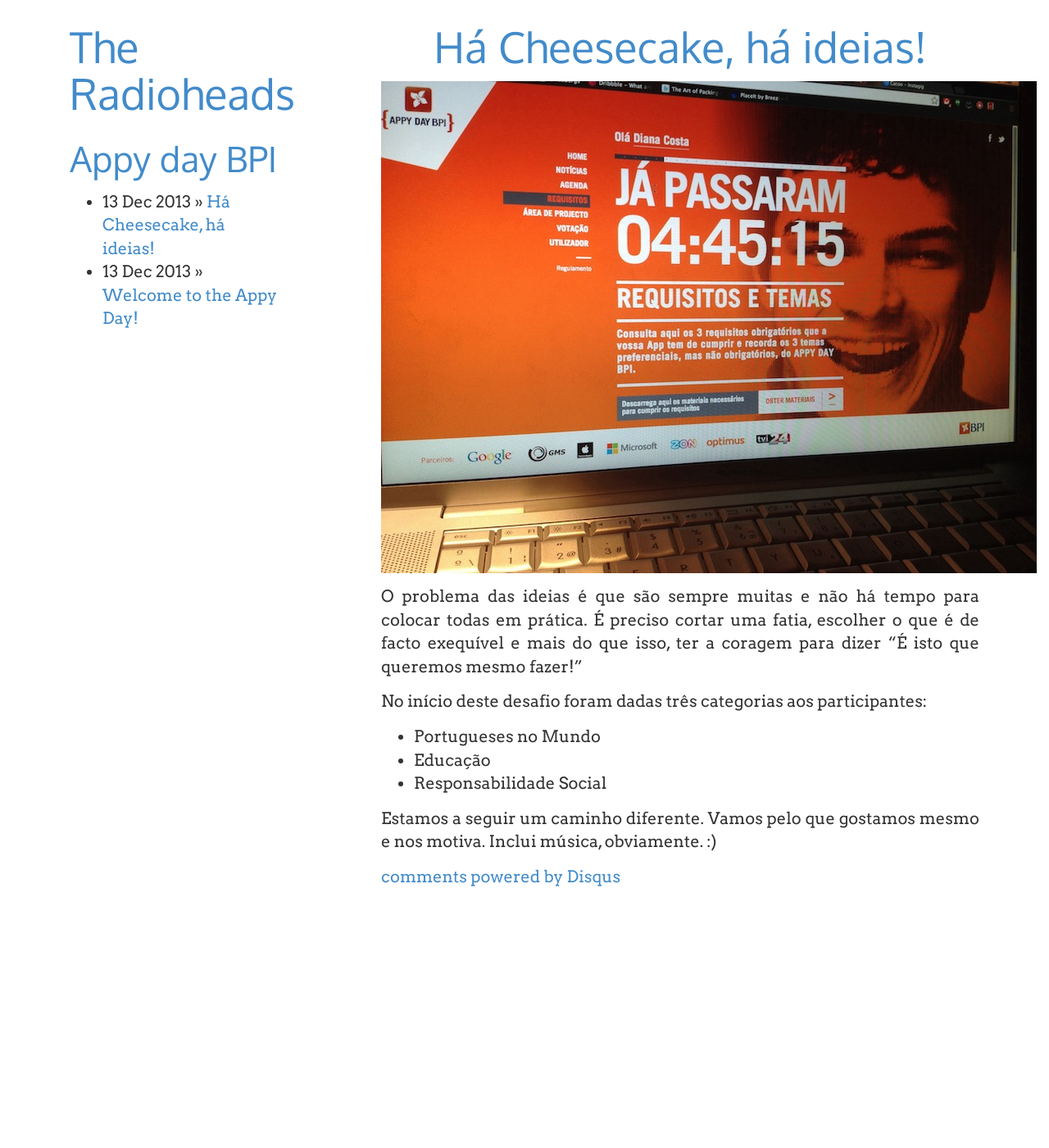
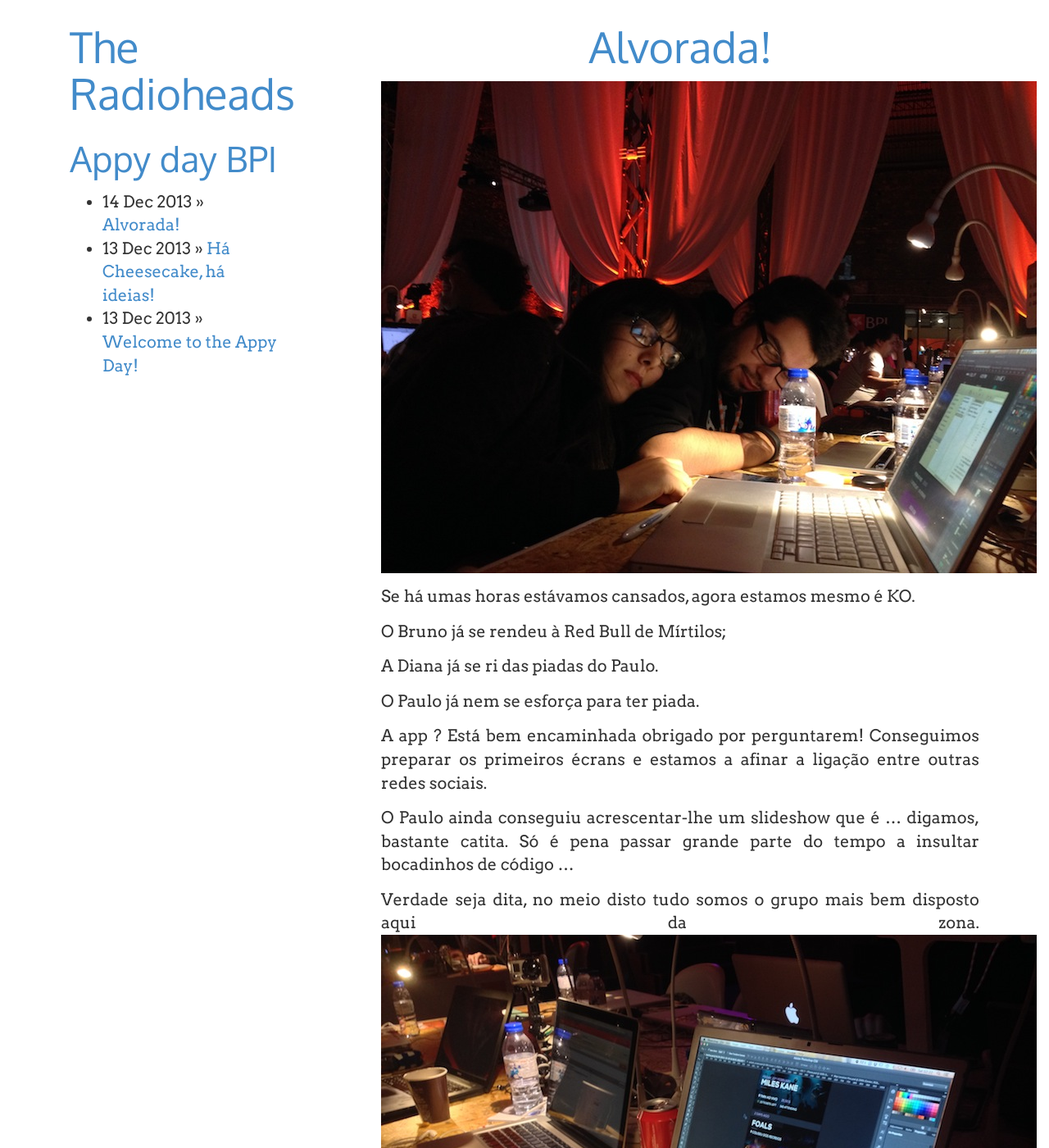
Before and after one commit to brunoamaral/bpi-appy-days, a Jekyll site: the page built from index.html, in a window 1280 px wide and 1400 px high. Shown: the whole window at 82% size. Built offline with Jekyll 4.4.1, drawn with Linux system fonts in a browser that asks for light colours; comment, search, counter and statistics services are not loaded; a file with an impossible date is left out.

Commit message:
fix date

```diff
--- a/_posts/2013-12-14-Alvorada.markdown
+++ b/_posts/2013-12-14-Alvorada.markdown
@@ -1,7 +1,7 @@
 ---
 layout: post
 title: "Alvorada!"
-date: 2013-14-12 05:42
+date: 2013-12-14 05:42
 ---
 
 ![Alvorada]({{ site.baseurl}}/postimages/alvorada.JPG)
```
